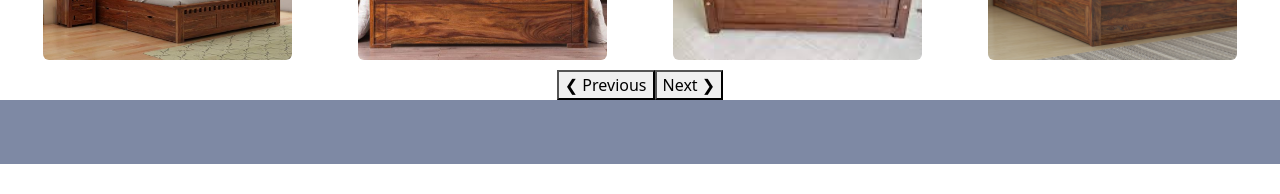
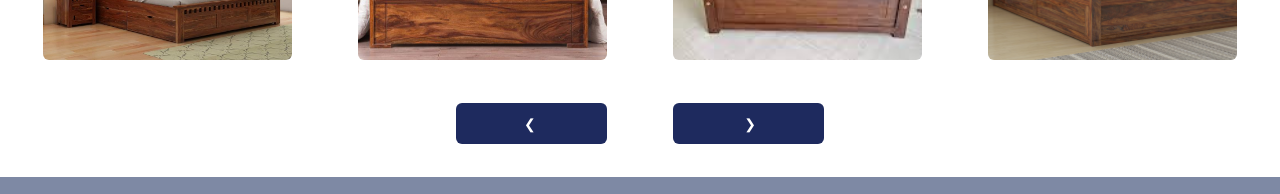
Before and after one commit to LRlayan/furniture-project-angular, an Angular app: page / in a window 1280 px wide. Shown: the part 2526-2720 px from the top of the page. Before the commit the page ends 2690 px from the top, so only its background shows below. Built offline with nearby package versions, Linux system fonts and the light colour scheme.

Commit message:
add variable

```diff
--- a/src/app/product/product.component.html
+++ b/src/app/product/product.component.html
@@ -38,8 +38,8 @@
             <img class="rounded aspect" [src]="image.src" [alt]="image.alt">
           </div>
         </div>
-        <button (click)="prevSlide()">&#10094; Previous</button>
-        <button (click)="nextSlide()">Next &#10095;</button>
+        <button class="btn" (click)="prevSlide()">&#10094;&nbsp;{{prevBtn}}</button>
+        <button class="btn" (click)="nextSlide()">{{nextBtn}}&nbsp;&#10095;</button>
       </div>
     </div>
     <app-section-end></app-section-end>
```
